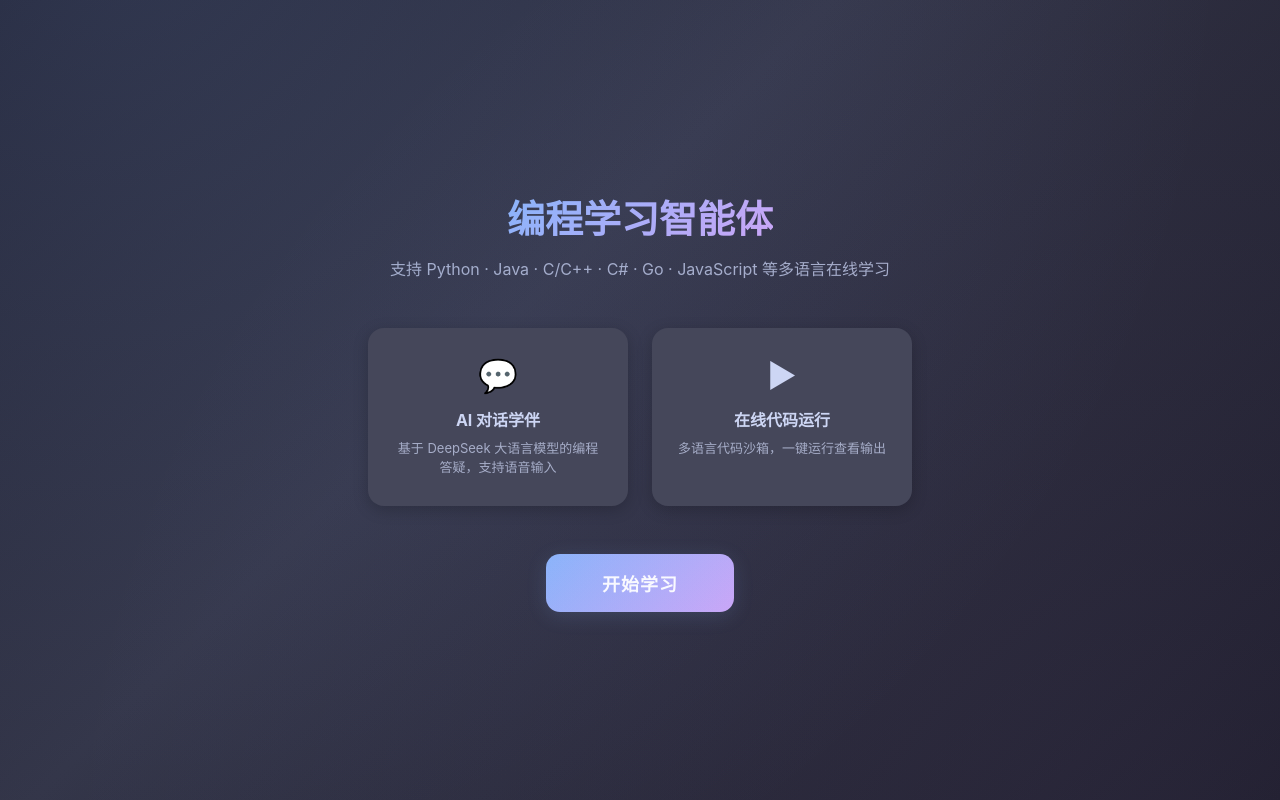
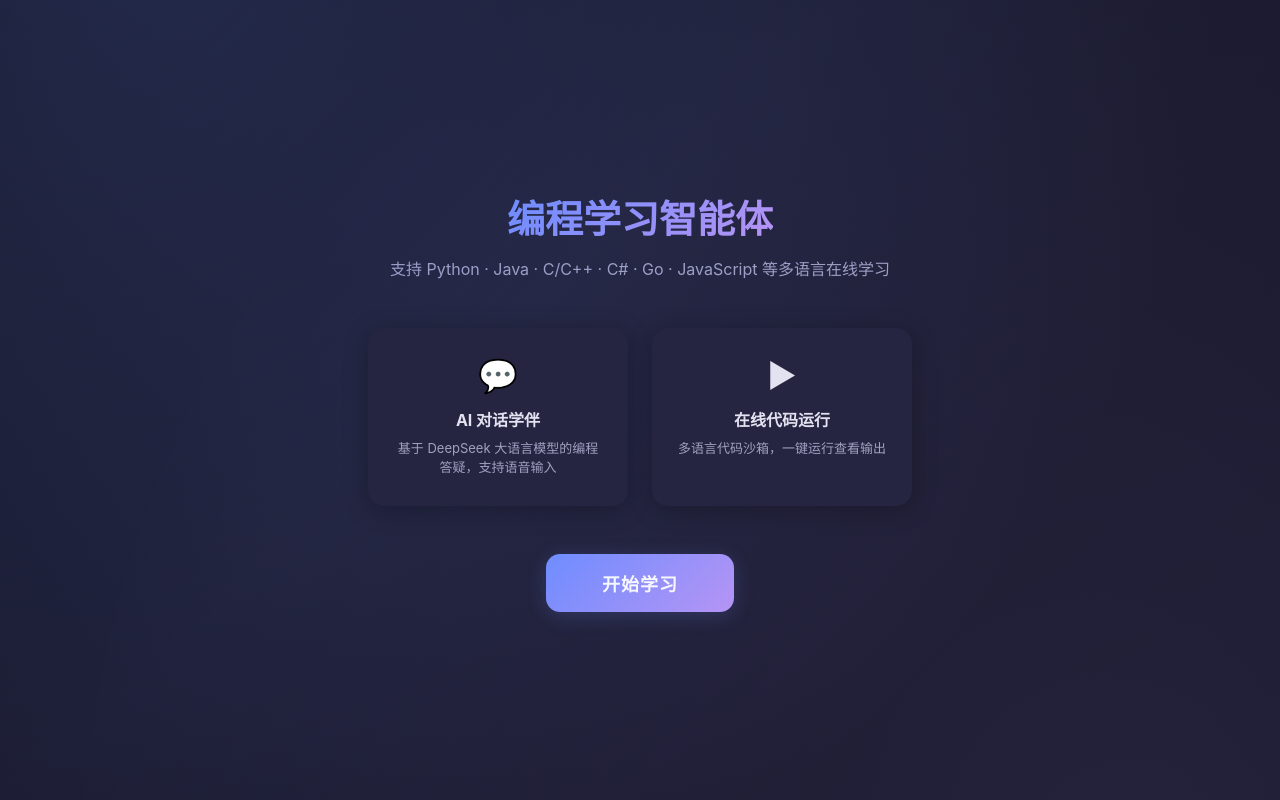
Before and after one commit to pityyou/programming-tutor, a Vue app in the folder client/: page / in a window 1280 px wide. Built offline with nearby package versions, Linux system fonts and the light colour scheme.

Commit message:
style: vibrant redesign - new color palette, animated welcome, floating icons, colorful cards

```diff
--- a/client/src/style.css
+++ b/client/src/style.css
@@ -6,61 +6,73 @@
 
 :root,
 [data-theme="dark"] {
-  --bg-primary: #1e1e2e;
-  --bg-secondary: #313244;
-  --bg-tertiary: #45475a;
-  --bg-card: #181825;
-  --bg-code: #11111b;
-  --border-primary: #45475a;
-  --border-secondary: #585b70;
-  --text-primary: #cdd6f4;
-  --text-secondary: #a6adc8;
-  --text-muted: #6c7086;
-  --accent: #89b4fa;
-  --accent-text: #1e1e2e;
-  --accent-glow: rgba(137, 180, 250, 0.15);
-  --success: #a6e3a1;
-  --warning: #fab387;
-  --danger: #f38ba8;
-  --purple: #cba6f7;
-  --pink: #f5c2e7;
-  --yellow: #f9e2af;
-  --shadow-sm: 0 2px 8px rgba(0,0,0,0.15);
-  --shadow-md: 0 4px 16px rgba(0,0,0,0.2);
-  --shadow-lg: 0 8px 32px rgba(0,0,0,0.25);
-  --radius-sm: 6px;
-  --radius-md: 10px;
-  --radius-lg: 16px;
-  --gradient-top: linear-gradient(135deg, #45475a 0%, #313244 100%);
+  --bg-primary: #0f0f1a;
+  --bg-secondary: #1a1a2e;
+  --bg-tertiary: #252542;
+  --bg-card: #16162b;
+  --bg-code: #0a0a15;
+  --border-primary: #2a2a4a;
+  --border-secondary: #3a3a5c;
+  --text-primary: #e2e2f0;
+  --text-secondary: #a0a0c0;
+  --text-muted: #606080;
+  --accent: #6c8cff;
+  --accent-text: #0f0f1a;
+  --accent-glow: rgba(108, 140, 255, 0.2);
+  --accent-2: #ff6b9d;
+  --accent-2-glow: rgba(255, 107, 157, 0.15);
+  --accent-3: #4de8c0;
+  --success: #4de8c0;
+  --warning: #ffaa5c;
+  --danger: #ff6b9d;
+  --purple: #b794f4;
+  --pink: #ff88b8;
+  --yellow: #ffe08a;
+  --shadow-sm: 0 2px 12px rgba(0,0,0,0.2);
+  --shadow-md: 0 4px 24px rgba(0,0,0,0.25);
+  --shadow-lg: 0 8px 40px rgba(0,0,0,0.3);
+  --radius-sm: 8px;
+  --radius-md: 12px;
+  --radius-lg: 20px;
+  --gradient-top: linear-gradient(135deg, #252542 0%, #1a1a2e 100%);
+  --gradient-accent: linear-gradient(135deg, #6c8cff, #b794f4);
+  --gradient-warm: linear-gradient(135deg, #ff6b9d, #ffaa5c);
+  --gradient-cool: linear-gradient(135deg, #6c8cff, #4de8c0);
 }
 
 [data-theme="light"] {
-  --bg-primary: #eff1f5;
-  --bg-secondary: #e6e9ef;
-  --bg-tertiary: #ccd0da;
-  --bg-card: #dce0e8;
-  --bg-code: #e6e9ef;
-  --border-primary: #ccd0da;
-  --border-secondary: #bcc0cc;
-  --text-primary: #4c4f69;
-  --text-secondary: #5c5f77;
-  --text-muted: #8c8fa1;
-  --accent: #1e66f5;
-  --accent-text: #eff1f5;
-  --accent-glow: rgba(30, 102, 245, 0.12);
-  --success: #40a02b;
-  --warning: #fe640b;
-  --danger: #d20f39;
-  --purple: #8839ef;
-  --pink: #ea76cb;
-  --yellow: #df8e1d;
-  --shadow-sm: 0 2px 8px rgba(0,0,0,0.06);
-  --shadow-md: 0 4px 16px rgba(0,0,0,0.08);
-  --shadow-lg: 0 8px 32px rgba(0,0,0,0.1);
-  --radius-sm: 6px;
-  --radius-md: 10px;
-  --radius-lg: 16px;
-  --gradient-top: linear-gradient(135deg, #ccd0da 0%, #dce0e8 100%);
+  --bg-primary: #f5f3ff;
+  --bg-secondary: #ede9fe;
+  --bg-tertiary: #ddd6fe;
+  --bg-card: #faf8ff;
+  --bg-code: #ede9fe;
+  --border-primary: #c4b5fd;
+  --border-secondary: #a78bfa;
+  --text-primary: #2e1065;
+  --text-secondary: #5b21b6;
+  --text-muted: #8b5cf6;
+  --accent: #6d28d9;
+  --accent-text: #f5f3ff;
+  --accent-glow: rgba(109, 40, 217, 0.12);
+  --accent-2: #db2777;
+  --accent-2-glow: rgba(219, 39, 119, 0.1);
+  --accent-3: #059669;
+  --success: #059669;
+  --warning: #ea580c;
+  --danger: #db2777;
+  --purple: #7c3aed;
+  --pink: #db2777;
+  --yellow: #ca8a04;
+  --shadow-sm: 0 2px 12px rgba(109,40,217,0.06);
+  --shadow-md: 0 4px 24px rgba(109,40,217,0.08);
+  --shadow-lg: 0 8px 40px rgba(109,40,217,0.1);
+  --radius-sm: 8px;
+  --radius-md: 12px;
+  --radius-lg: 20px;
+  --gradient-top: linear-gradient(135deg, #ddd6fe 0%, #ede9fe 100%);
+  --gradient-accent: linear-gradient(135deg, #6d28d9, #7c3aed);
+  --gradient-warm: linear-gradient(135deg, #db2777, #ea580c);
+  --gradient-cool: linear-gradient(135deg, #6d28d9, #059669);
 }
 
 @keyframes fadeInUp {
--- a/client/views/ChatView.vue
+++ b/client/views/ChatView.vue
@@ -267,13 +267,47 @@ function exportChat() {
       <div class="chat-panel">
         <div class="chat-messages" ref="chatContainer">
           <div v-if="messages.length === 0" class="welcome">
-            <h2>欢迎使用编程学习智能体</h2>
-            <p>选择语言和模型，开始对话学习编程吧！</p>
-            <div class="quick-actions">
-              <button @click="handleAskAi('Python 列表推导式怎么写？')">Python 列表推导式</button>
-              <button @click="handleAskAi('Java 中 HashMap 和 TreeMap 的区别是什么？')">Java HashMap vs TreeMap</button>
-              <button @click="handleAskAi('Go 语言的 goroutine 怎么用？')">Go Goroutine</button>
-              <button @click="handleAskAi('解释 C++ 的智能指针')">C++ 智能指针</button>
+            <div class="welcome-hero">
+              <div class="welcome-icons">
+                <span class="w-icon" style="--i:0">🐍</span>
+                <span class="w-icon" style="--i:1">☕</span>
+                <span class="w-icon" style="--i:2">⚡</span>
+                <span class="w-icon" style="--i:3">🔵</span>
+                <span class="w-icon" style="--i:4">🔧</span>
+                <span class="w-icon" style="--i:5">📜</span>
+              </div>
+              <h2>开始你的编程之旅</h2>
+              <p class="welcome-sub">选择一个话题，AI 助教带你探索编程世界</p>
+            </div>
+            <div class="welcome-grid">
+              <div class="w-card beginner" @click="handleAskAi('我刚开始学编程，Python 的第一个程序怎么写？')">
+                <span class="wc-icon">🌱</span>
+                <div class="wc-text">
+                  <strong>零基础入门</strong>
+                  <span>从 Hello World 开始</span>
+                </div>
+              </div>
+              <div class="w-card practice" @click="handleAskAi('出一道 Python 算法题让我练习一下')">
+                <span class="wc-icon">💪</span>
+                <div class="wc-text">
+                  <strong>刷题练习</strong>
+                  <span>算法 + 数据结构</span>
+                </div>
+              </div>
+              <div class="w-card debug" @click="handleAskAi('我的代码运行报错了，怎么调试？')">
+                <span class="wc-icon">🔍</span>
+                <div class="wc-text">
+                  <strong>Debug 指导</strong>
+                  <span>排查错误，优化代码</span>
+                </div>
+              </div>
+              <div class="w-card review" @click="handleAskAi('帮我做一个今天的学习总结')">
+                <span class="wc-icon">📊</span>
+                <div class="wc-text">
+                  <strong>学习总结</strong>
+                  <span>回顾知识，查漏补缺</span>
+                </div>
+              </div>
             </div>
           </div>
           <div
@@ -478,30 +512,49 @@ function exportChat() {
   overflow-y: auto;
   padding: 16px;
 }
-.welcome {
-  text-align: center;
-  padding: 60px 20px;
+.welcome { padding: 20px 10px; animation: fadeInUp 0.4s ease; }
+.welcome-hero { text-align: center; margin-bottom: 28px; }
+.welcome-icons {
+  display: flex; justify-content: center; gap: 8px; margin-bottom: 20px; flex-wrap: wrap;
 }
-.welcome h2 { color: var(--text-primary); margin-bottom: 8px; }
-.welcome p { color: var(--text-secondary); margin-bottom: 24px; }
-.quick-actions {
-  display: flex;
-  flex-wrap: wrap;
-  gap: 8px;
-  justify-content: center;
+.w-icon {
+  font-size: 28px;
+  animation: floatIcon 3s ease-in-out infinite;
+  animation-delay: calc(var(--i, 0) * 0.3s);
 }
-.quick-actions button {
-  padding: 8px 14px;
-  border-radius: 8px;
-  border: 1px solid var(--border-secondary);
-  background: var(--bg-tertiary);
-  color: var(--text-primary);
-  font-size: 13px;
-  cursor: pointer;
+@keyframes floatIcon {
+  0%, 100% { transform: translateY(0) rotate(0deg); }
+  33% { transform: translateY(-12px) rotate(5deg); }
+  66% { transform: translateY(-4px) rotate(-3deg); }
 }
-.quick-actions button:hover { background: var(--border-secondary); }
+.welcome h2 {
+  font-size: 24px; font-weight: 800; margin-bottom: 6px;
+  background: var(--gradient-accent);
+  -webkit-background-clip: text; -webkit-text-fill-color: transparent; background-clip: text;
+}
+.welcome-sub { color: var(--text-secondary); font-size: 14px; }
+.welcome-grid {
+  display: grid; grid-template-columns: repeat(2, 1fr); gap: 10px; max-width: 480px; margin: 0 auto;
+}
+.w-card {
+  display: flex; align-items: center; gap: 12px;
+  padding: 14px; border-radius: var(--radius-md);
+  cursor: pointer; transition: all 0.25s ease;
+  border: 1px solid var(--border-primary);
+  background: var(--bg-secondary);
+}
+.w-card:hover {
+  transform: translateY(-3px);
+}
+.w-card.beginner:hover { border-color: var(--accent-3); background: rgba(77,232,192,0.06); }
+.w-card.practice:hover { border-color: var(--accent); background: rgba(108,140,255,0.06); }
+.w-card.debug:hover { border-color: var(--accent-2); background: rgba(255,107,157,0.06); }
+.w-card.review:hover { border-color: var(--purple); background: rgba(183,148,244,0.06); }
+.wc-icon { font-size: 26px; flex-shrink: 0; }
+.wc-text { display: flex; flex-direction: column; gap: 2px; }
+.wc-text strong { font-size: 13px; color: var(--text-primary); }
+.wc-text span { font-size: 11px; color: var(--text-muted); }
 .message { margin-bottom: 16px; animation: fadeInUp 0.25s ease; }
-.welcome { animation: fadeInUp 0.3s ease; }
 .message.user { text-align: right; }
 .message.user .msg-content {
   background: linear-gradient(135deg, var(--accent), #74c7ec);
```
